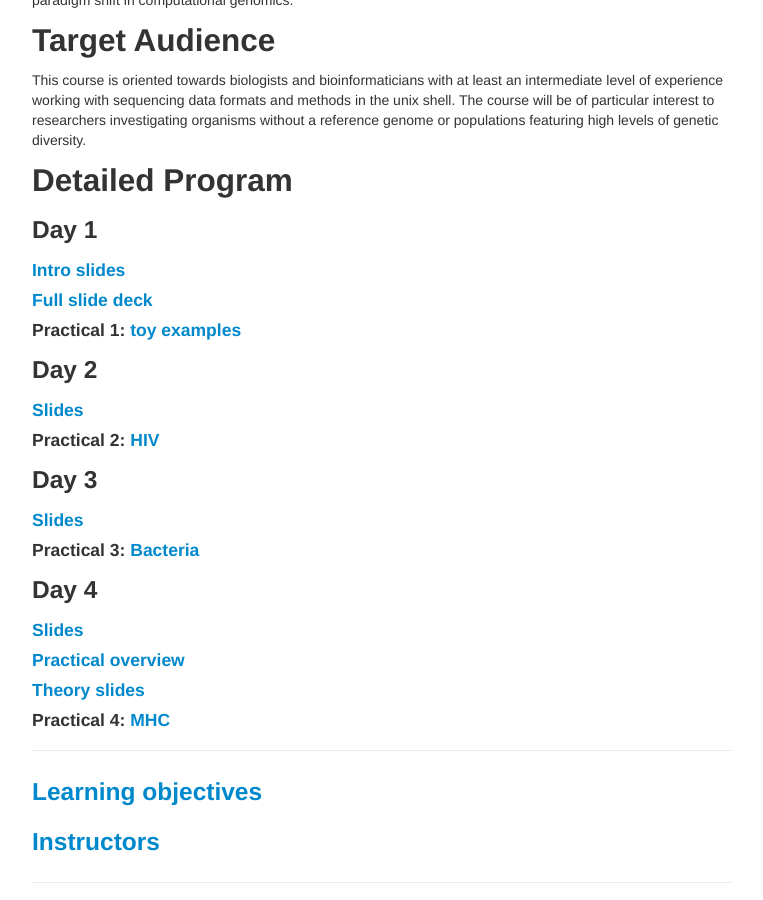
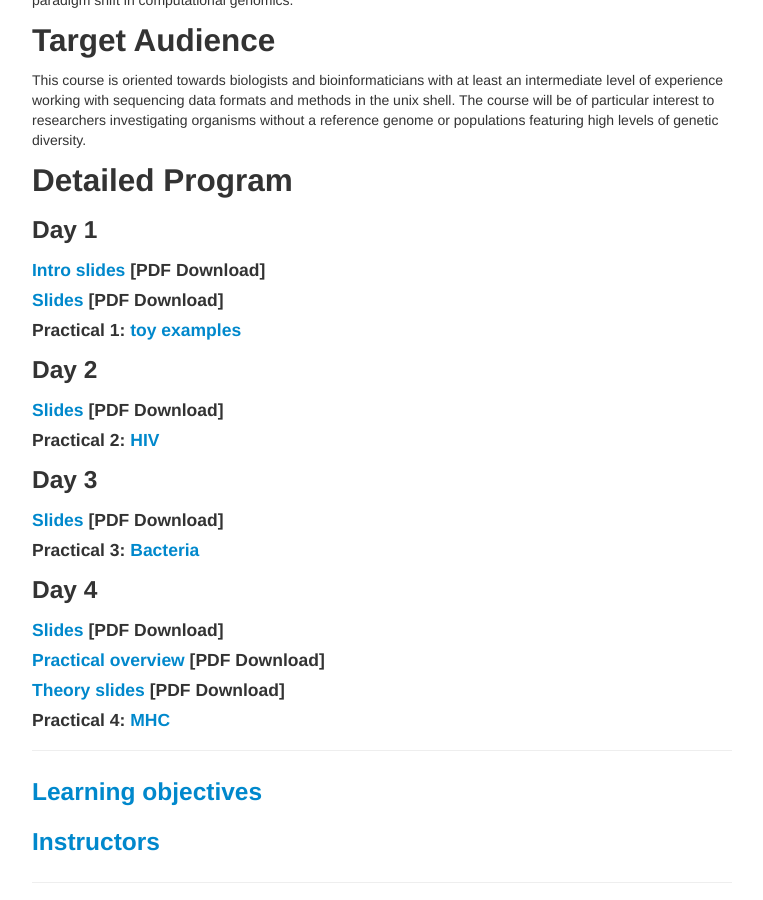
Before and after one commit to GTPB/CPANG19, a Jekyll site: the page built from index.md, in a window 1280 px wide and 900 px high, scrolled down 462 px. Shown: the whole window, without its empty margins (258-1021 px from the left). Built offline with Jekyll 4.4.1, drawn with Linux system fonts in a browser that asks for light colours.

Commit message:
Update index.md

```diff
--- a/index.md
+++ b/index.md
@@ -13,19 +13,19 @@ This course is oriented towards biologists and bioinformaticians with at least a
 
 ## Detailed Program
 ### Day 1
-#### [Intro slides](assets/day1-intro.pdf)
-#### [Full slide deck](assets/CPANG18_Computational_Pangenomics_2018_(day1).pdf)
+#### [Intro slides](assets/day1-intro.pdf) [PDF Download]
+#### [Slides](assets/CPANG18_Computational_Pangenomics_2018_(day1).pdf) [PDF Download]
 #### Practical 1: [toy examples](pages/toy_examples.html)
 ### Day 2
-#### [Slides](assets/Computational_Pangenomics_CPANG18-(day2).pdf)
+#### [Slides](assets/Computational_Pangenomics_CPANG18-(day2).pdf) [PDF Download]
 #### Practical 2: [HIV](pages/HIV_exercises.html)
 ### Day 3
-#### [Slides](assets/Computational_Pangenomics_CPANG18-(day3).pdf)
+#### [Slides](assets/Computational_Pangenomics_CPANG18-(day3).pdf) [PDF Download]
 #### Practical 3: [Bacteria](pages/bacteria.html)
 ### Day 4
-#### [Slides](assets/Computational_Pangenomics_CPANG18-(day4).pdf)
-#### [Practical overview](assets/Alignment_methods_for_graph_construction.pdf)
-#### [Theory slides](assets/Graph_genome_theory_slides.pdf)
+#### [Slides](assets/Computational_Pangenomics_CPANG18-(day4).pdf) [PDF Download]
+#### [Practical overview](assets/Alignment_methods_for_graph_construction.pdf) [PDF Download]
+#### [Theory slides](assets/Graph_genome_theory_slides.pdf) [PDF Download]
 #### Practical 4: [MHC](pages/mhc.html)
 
 ---
```
